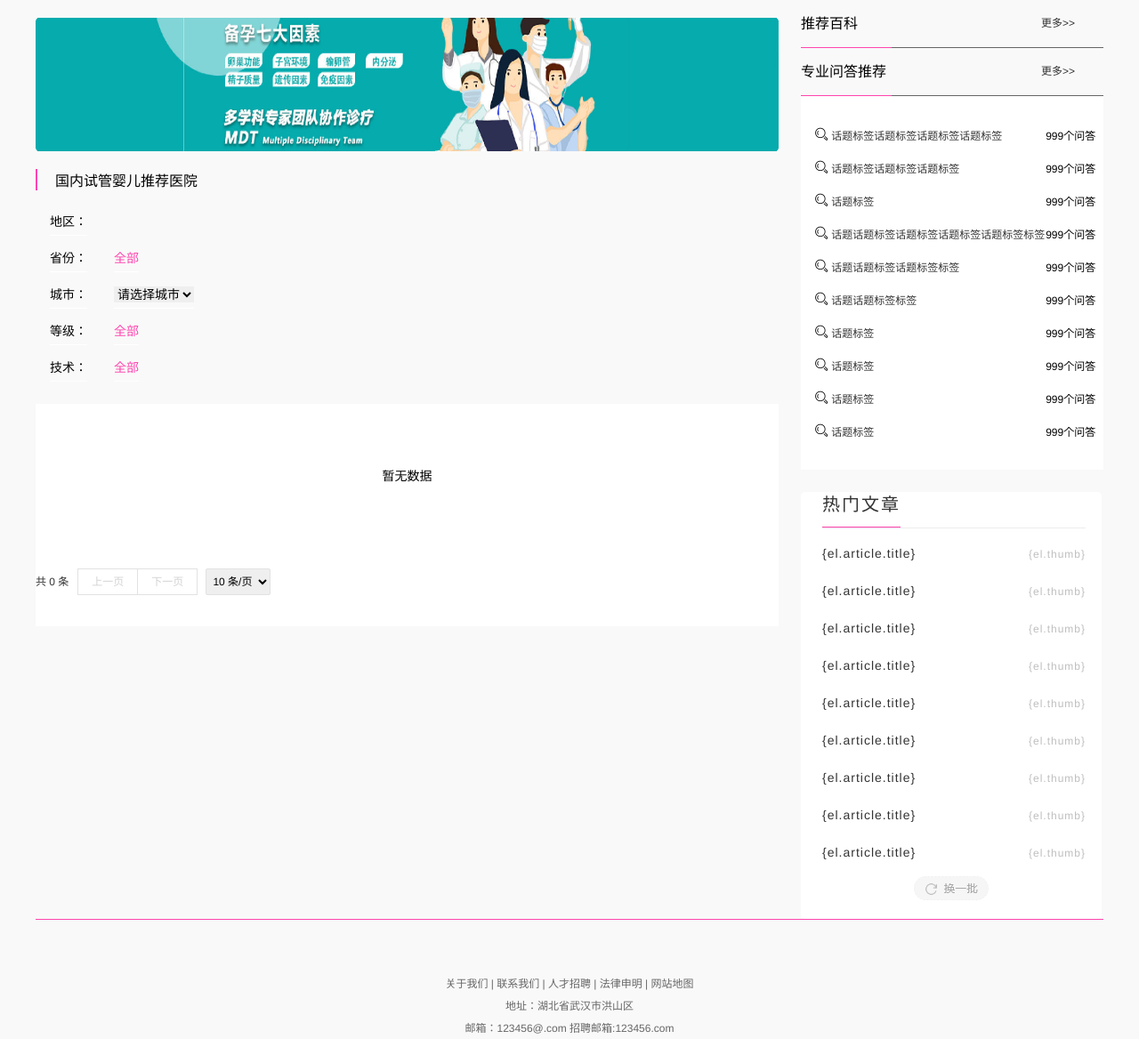
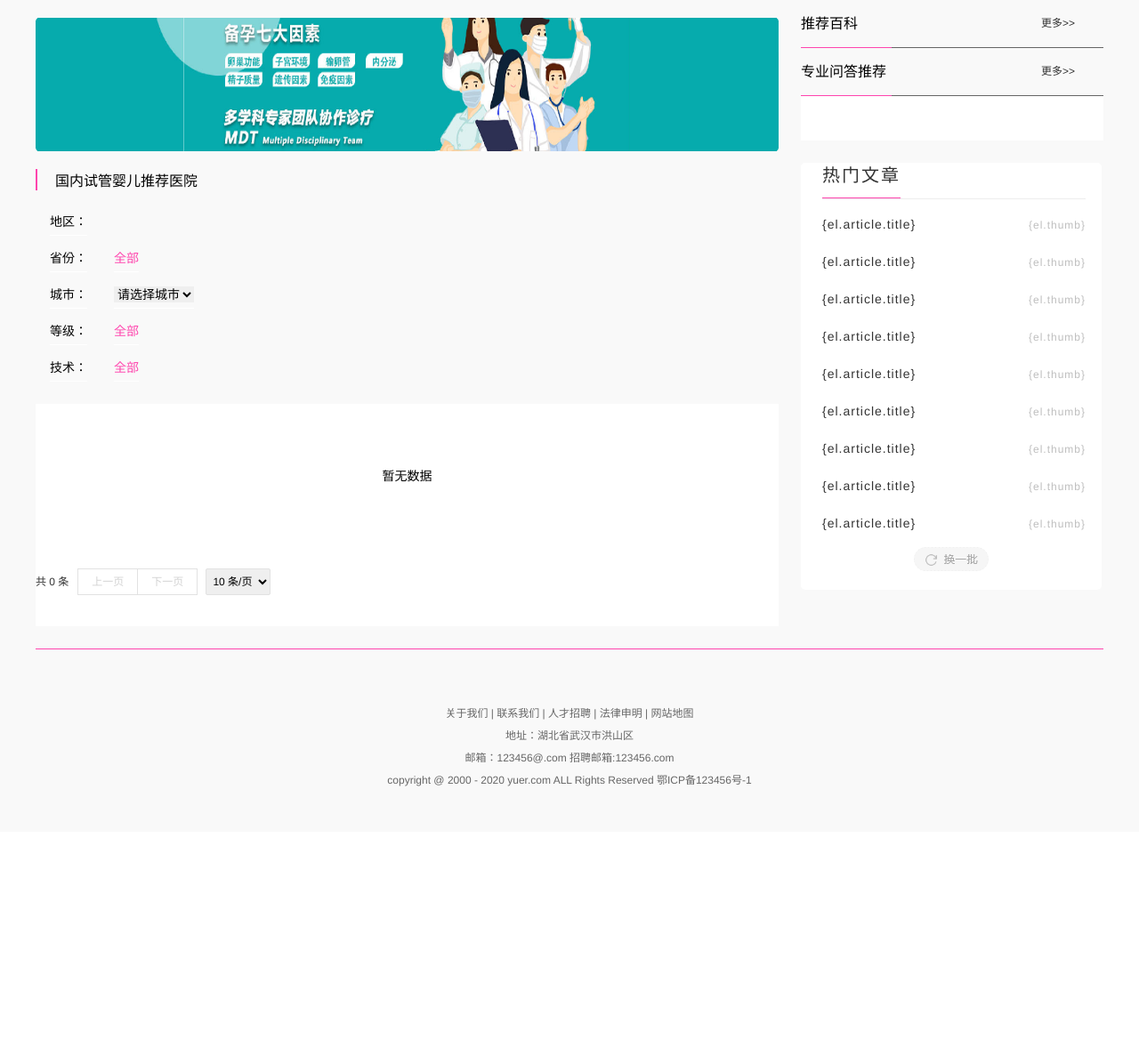
Before and after one commit to xiaohanxxx/yuerweb, a Django app: page /hospital/ in a window 1280 px wide. Shown: the part 151-1319 px from the top of the page at 89% size. After the commit the page ends 1035 px from the top, so only its background shows below. Run offline with Django 3.2, Linux system fonts and the light colour scheme; data that the repository does not hold is empty; some libraries are stand-ins or nearby versions.

Commit message:
试管婴儿  医院详情 医院推荐  联调

```diff
--- a/template/yishengxiangqing.html
+++ b/template/yishengxiangqing.html
@@ -22,6 +22,7 @@
  -->
 </head>
   {% include 'header.html' %}
+<div  ms-controller="bodyconts">
   <div class="imgs" style="width: 1200px; margin: 0 auto;"><img src="{% static 'img/zjthumb.png' %}"></div>
     <!--  <div class="topboxs">
             <div class="imgs"><img src="{% static 'img/yymc.png' %}"></div>
@@ -322,7 +323,7 @@
     </div>
 
 
-
+</div>
 
 
 
--- a/template/yiyuantuijian.html
+++ b/template/yiyuantuijian.html
@@ -112,7 +112,7 @@
       </div>
       <div class="hzwdrights">
           <div class="szzhuanjia">
-              <h3><abbr>推荐百科</abbr> <a href="###">更多>></a></h3>
+              <h3><abbr>推荐百科</abbr> <a href="/baike">更多>></a></h3>
               <div class="doctorbox" ms-repeat="getrmbaike">
                  <a ms-attr-href="/baike/article?aid={el.id}">
                    <img ms-attr-src="'/media/' + el.thumb" style="float: left; margin: 20px 15px 0 0; width: 80px; height: 80px;">
@@ -135,56 +135,17 @@
               <h3><abbr>专业问答推荐</abbr> <a href="###">更多>></a></h3>
               <div class="hotwdtuijian">
                  <ul>
-                   <li>
-                    <i class="layui-icon">&#xe615;</i>
-                     <a href="###">话题标签话题标签话题标签话题标签</a>
-                     <abbr>999个问答</abbr>
+                   <li ms-repeat-el="getwendaes">
+                      <i class="layui-icon">&#xe615;</i>
+                      <a ms-attr-href="/taolun/toposting/?pid={el.id}">{el.name}</a>
+                      <abbr>{el.count}个问答</abbr>
                    </li>
                    <li>
-                    <i class="layui-icon">&#xe615;</i>
-                     <a href="###">话题标签话题标签话题标签</a>
-                     <abbr>999个问答</abbr>
-                   </li>
-                   <li>
-                    <i class="layui-icon">&#xe615;</i>
-                     <a href="###">话题标签</a>
-                     <abbr>999个问答</abbr>
-                   </li>
-                   <li>
-                    <i class="layui-icon">&#xe615;</i>
-                     <a href="###">话题话题标签话题标签话题标签话题标签标签</a>
-                     <abbr>999个问答</abbr>
-                   </li>
-                   <li>
-                    <i class="layui-icon">&#xe615;</i>
-                     <a href="###">话题话题标签话题标签标签</a>
-                     <abbr>999个问答</abbr>
-                   </li>
-                   <li>
-                    <i class="layui-icon">&#xe615;</i>
-                     <a href="###">话题话题标签标签</a>
-                     <abbr>999个问答</abbr>
-                   </li>
-                   <li>
-                    <i class="layui-icon">&#xe615;</i>
-                     <a href="###">话题标签</a>
-                     <abbr>999个问答</abbr>
-                   </li>
-                   <li>
-                    <i class="layui-icon">&#xe615;</i>
-                     <a href="###">话题标签</a>
-                     <abbr>999个问答</abbr>
-                   </li>
-                   <li>
-                    <i class="layui-icon">&#xe615;</i>
-                     <a href="###">话题标签</a>
-                     <abbr>999个问答</abbr>
-                   </li>
-                   <li>
-                    <i class="layui-icon">&#xe615;</i>
-                     <a href="###">话题标签</a>
-                     <abbr>999个问答</abbr>
-                   </li>
+{#                    <i class="layui-icon">&#xe615;</i>#}
+{#                     <a href="###">话题标签话题标签话题标签</a>#}
+{#                     <abbr>999个问答</abbr>#}
+{#                   </li>#}
+
                  </ul>
               </div>
           </div>
@@ -265,6 +226,19 @@
             privincearea:'',
             page:1,//当前页码
             num:10,//一页显示多少条
+        },
+        getwendaes:[],
+        getwenda:function (){
+            $.ajax({
+              type: 'get',
+              url: '/taolun/hottopics/',
+              data: {},
+              dataType: "json",
+              success: function (data) {
+                  vmw.getwendaes = data.data
+                  console.log(vmw.getwendaes,'datadatadatadatadata999ese');
+              }
+          });
         },
         getcurreone:function (el){
             vmw.a = el;
@@ -412,6 +386,7 @@
     vmw.getDatas();
     vmw.intopages(vmw.allnum);
     vmw.get_rm_baike();
+    vmw.getwenda();
 </script>
 </body>
 </html>
```
Also changed, not shown: template/sgyer.html (+31 -26 lines).
